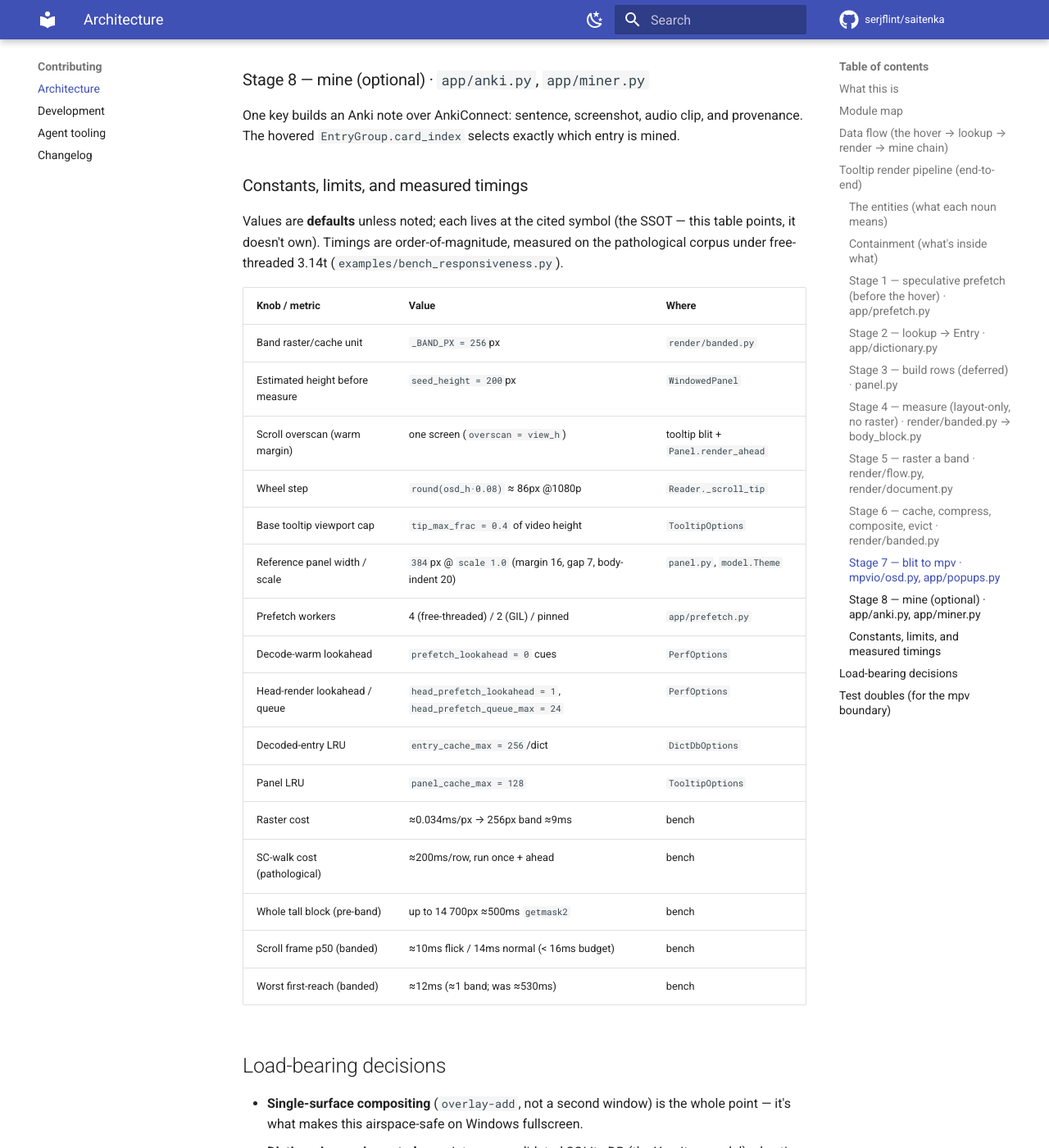
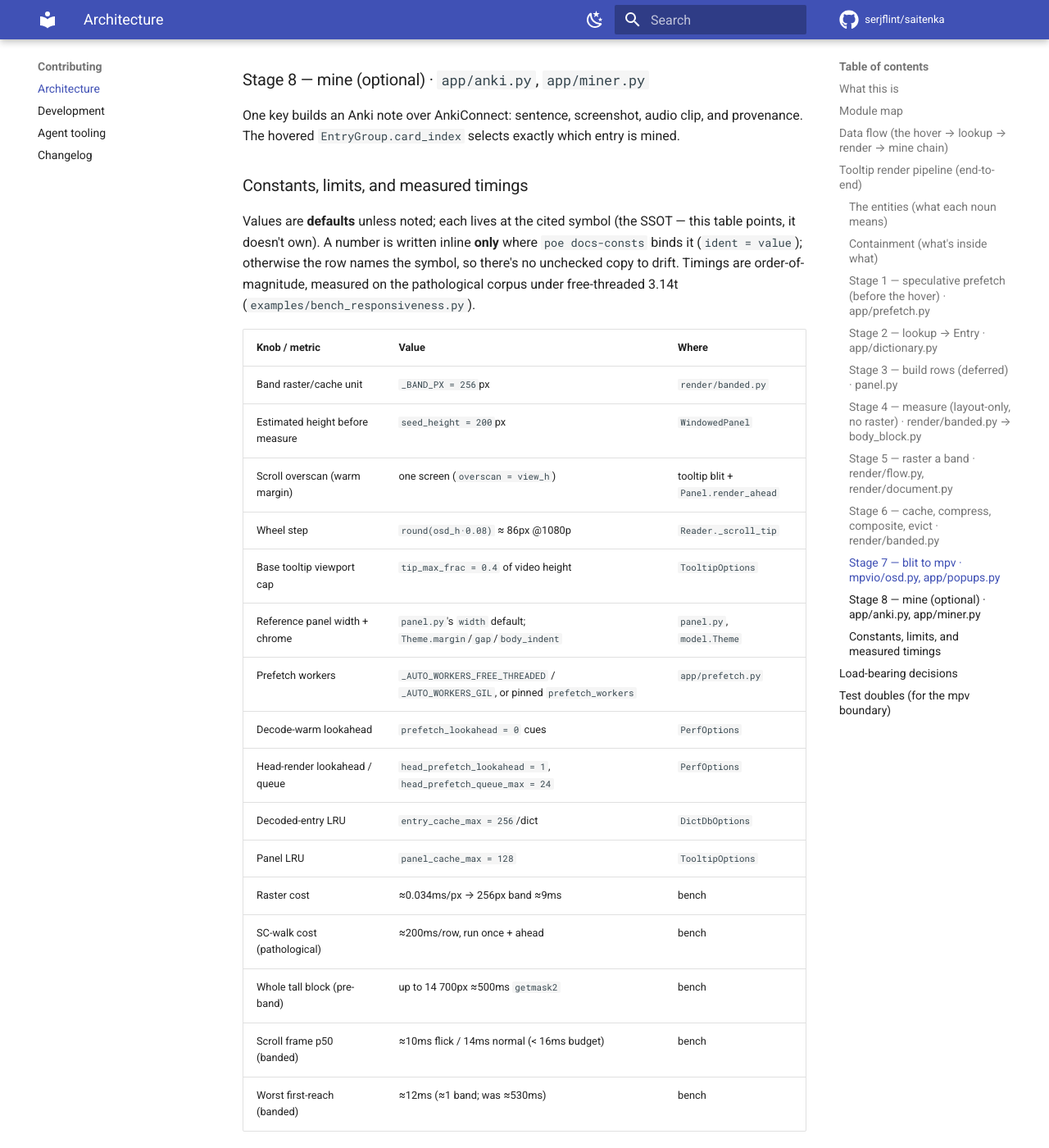
Before and after one commit to serjflint/saitenka, an MkDocs documentation site: the page built from docs/contributing/architecture.md, in a window 1280 px wide and 1400 px high, scrolled down 6753 px. Shown: the whole window at 82% size. Built offline with MkDocs 1.6.1 and Material for MkDocs 9.7.7, drawn with Linux system fonts in a browser that asks for light colours; comment, search, counter and statistics services are not loaded.

Commit message:
docs(arch): point to symbols instead of restating un-gated constants
The constants table restated a few numbers `docs-consts` can't bind because they
aren't `ident = value` form (`4 (free-threaded) / 2 (GIL)`, `384px … margin 16,
gap 7, body-indent 20`) — an unchecked copy that can drift silently. Drop the
numbers and point to the symbols instead (`_AUTO_WORKERS_*`, `prefetch_workers`;
`panel.py`'s `width` default, `Theme.margin`/`gap`/`body_indent`), so the code is
the sole source. Table intro now states the policy: a number is written inline
only where docs-consts binds it, else the row names the symbol. Closes the A2 gap
by elimination rather than a brittle prose parser.

```diff
--- a/overlay/ARCHITECTURE.md
+++ b/overlay/ARCHITECTURE.md
@@ -239,8 +239,10 @@ hovered `EntryGroup.card_index` selects exactly which entry is mined.
 ### Constants, limits, and measured timings
 
 Values are **defaults** unless noted; each lives at the cited symbol (the SSOT — this table points, it
-doesn't own). Timings are order-of-magnitude, measured on the pathological corpus under free-threaded
-3.14t (`examples/bench_responsiveness.py`).
+doesn't own). A number is written inline **only** where `poe docs-consts` binds it (`ident = value`);
+otherwise the row names the symbol, so there's no unchecked copy to drift. Timings are
+order-of-magnitude, measured on the pathological corpus under free-threaded 3.14t
+(`examples/bench_responsiveness.py`).
 
 | Knob / metric | Value | Where |
 | --- | --- | --- |
@@ -249,8 +251,8 @@ doesn't own). Timings are order-of-magnitude, measured on the pathological corpu
 | Scroll overscan (warm margin) | one screen (`overscan = view_h`) | tooltip blit + `Panel.render_ahead` |
 | Wheel step | `round(osd_h·0.08)` ≈ 86px @1080p | `Reader._scroll_tip` |
 | Base tooltip viewport cap | `tip_max_frac = 0.4` of video height | `TooltipOptions` |
-| Reference panel width / scale | `384`px @ `scale 1.0` (margin 16, gap 7, body-indent 20) | `panel.py`, `model.Theme` |
-| Prefetch workers | 4 (free-threaded) / 2 (GIL) / pinned | `app/prefetch.py` |
+| Reference panel width + chrome | `panel.py`'s `width` default; `Theme.margin`/`gap`/`body_indent` | `panel.py`, `model.Theme` |
+| Prefetch workers | `_AUTO_WORKERS_FREE_THREADED` / `_AUTO_WORKERS_GIL`, or pinned `prefetch_workers` | `app/prefetch.py` |
 | Decode-warm lookahead | `prefetch_lookahead = 0` cues | `PerfOptions` |
 | Head-render lookahead / queue | `head_prefetch_lookahead = 1`, `head_prefetch_queue_max = 24` | `PerfOptions` |
 | Decoded-entry LRU | `entry_cache_max = 256`/dict | `DictDbOptions` |
```
